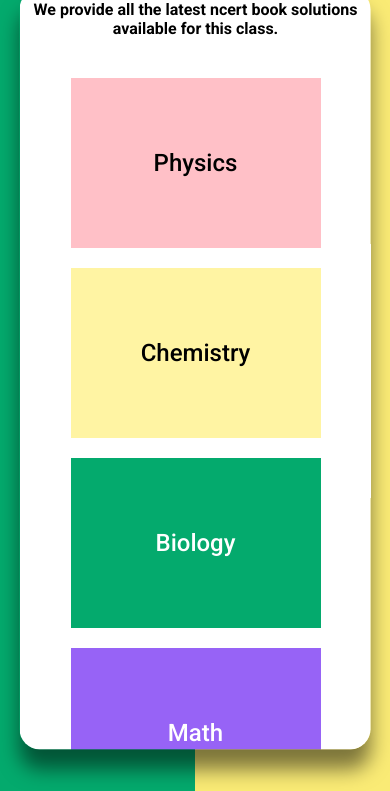
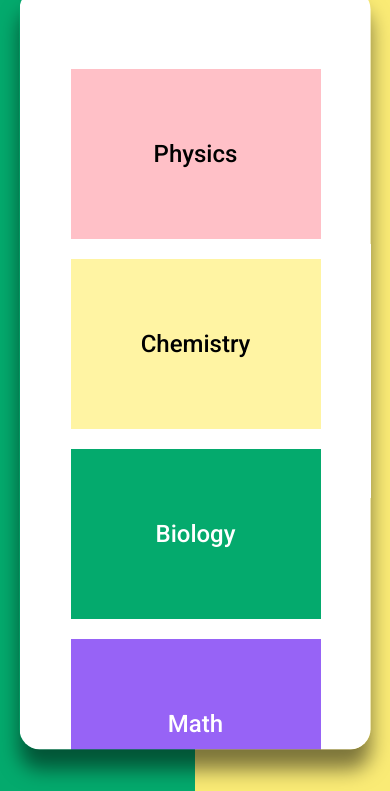
Before and after one commit to nitin-srma/airschools, a plain HTML site: page 11-pcbm.html in a window 390 px wide. Shown: the part 53-844 px from the top of the page. Drawn offline with Linux system fonts and the light colour scheme.

Commit message:
Update 11-pcbm.html

```diff
--- a/11-pcbm.html
+++ b/11-pcbm.html
@@ -16,10 +16,10 @@
 
     <div class="content">
        <!-- <div class="material"> -->
-        <h1><svg xmlns="http://www.w3.org/2000/svg" width="30" height="30" fill="currentColor" class="bi bi-book-half" viewBox="0 0 16 16">
+        <!-- <h1><svg xmlns="http://www.w3.org/2000/svg" width="30" height="30" fill="currentColor" class="bi bi-book-half" viewBox="0 0 16 16">
             <path d="M8.5 2.687c.654-.689 1.782-.886 3.112-.752 1.234.124 2.503.523 3.388.893v9.923c-.918-.35-2.107-.692-3.287-.81-1.094-.111-2.278-.039-3.213.492V2.687zM8 1.783C7.015.936 5.587.81 4.287.94c-1.514.153-3.042.672-3.994 1.105A.5.5 0 0 0 0 2.5v11a.5.5 0 0 0 .707.455c.882-.4 2.303-.881 3.68-1.02 1.409-.142 2.59.087 3.223.877a.5.5 0 0 0 .78 0c.633-.79 1.814-1.019 3.222-.877 1.378.139 2.8.62 3.681 1.02A.5.5 0 0 0 16 13.5v-11a.5.5 0 0 0-.293-.455c-.952-.433-2.48-.952-3.994-1.105C10.413.809 8.985.936 8 1.783z"/>
           </svg> Books Available</h1>
-        <p>We provide all the latest ncert book solutions available for this class.</p>
+        <p>We provide all the latest ncert book solutions available for this class.</p> -->
         <div class="book">
             <div class="phy">Physics</div>
             <div class="chem">Chemistry</div>
@@ -217,7 +217,7 @@ body{
         }
 
     .book{
-        margin-top: 20px;
+        margin-top: 120px;
     }
     }
 
```
